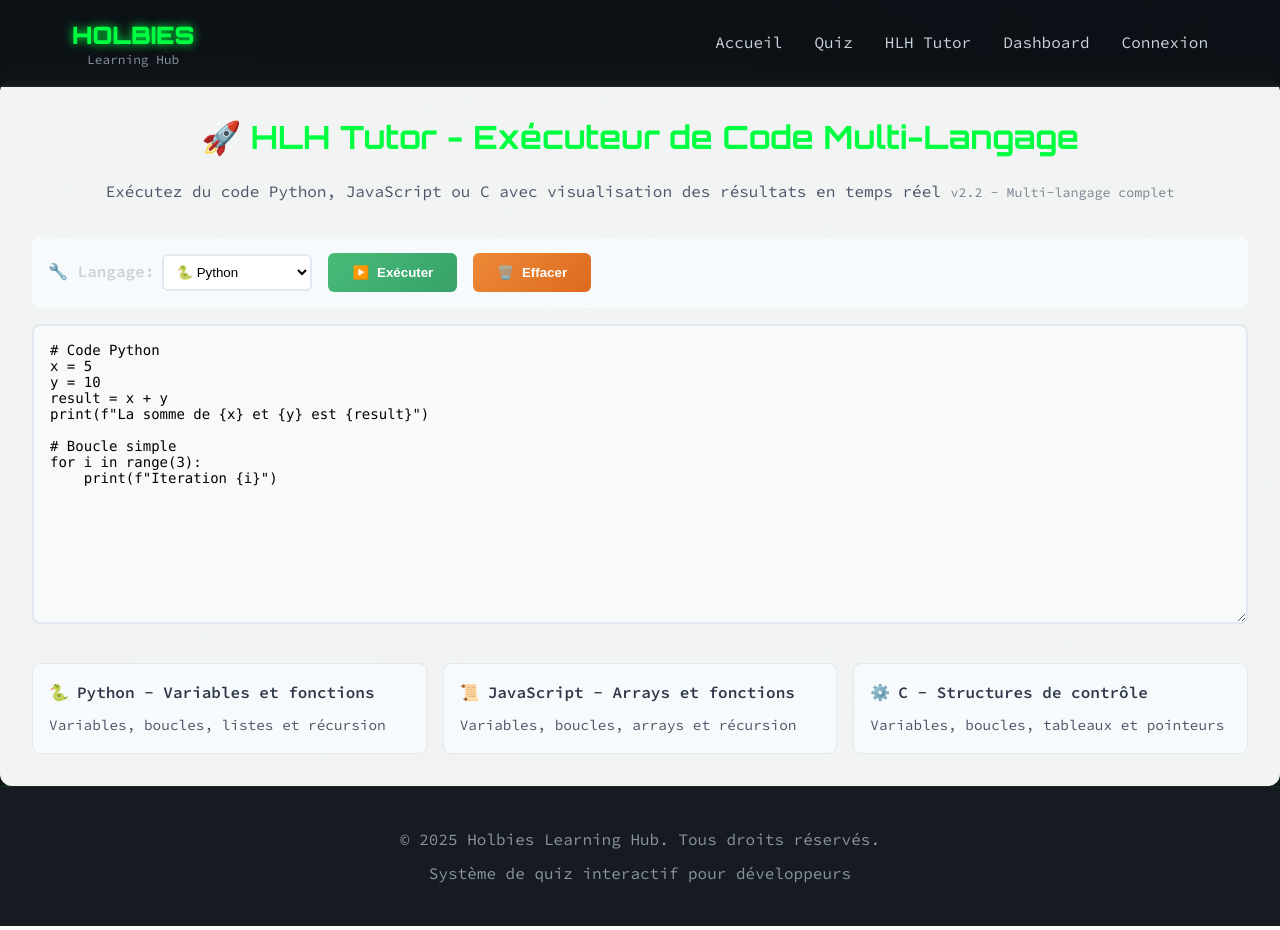
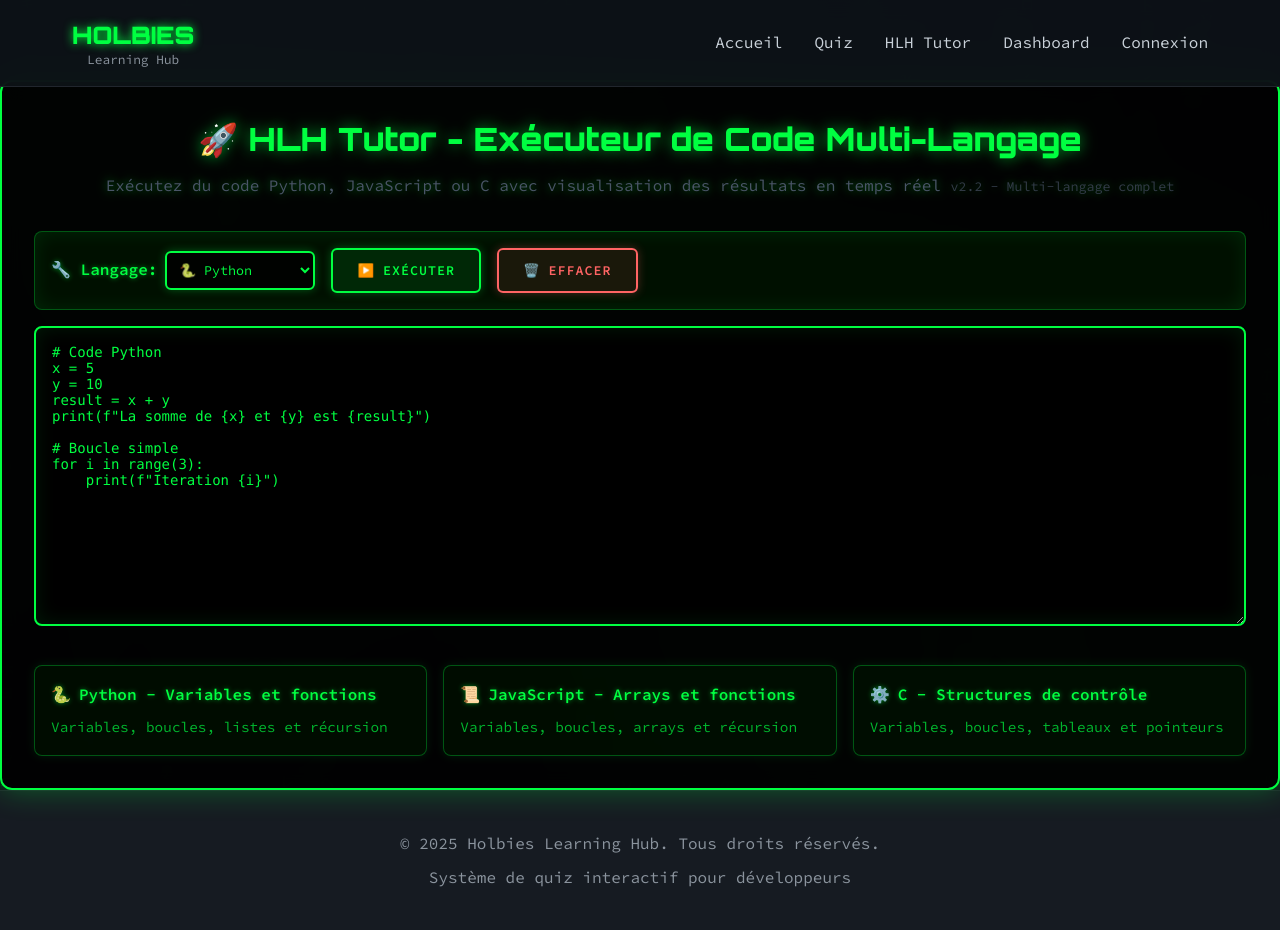
Before and after one commit to Krapaud/holbies, a Python web app: template templates/tutor.html in a window 1280 px wide. Run offline with Jinja, Linux system fonts and the light colour scheme; the template is opened without the code that fills it, so the values that code supplies are empty.

Commit message:
style: Update tutor page styles for improved aesthetics and readability

```diff
--- a/templates/tutor.html
+++ b/templates/tutor.html
@@ -5,17 +5,33 @@
 {% block extra_css %}
 <style>
     .tutor-container {
-        background: rgba(255, 255, 255, 0.95);
+        background: rgba(0, 0, 0, 0.9);
+        border: 2px solid #00ff41;
         border-radius: 12px;
         padding: 2rem;
         margin-top: 2rem;
-        box-shadow: 0 10px 30px rgba(0, 0, 0, 0.1);
+        box-shadow: 0 0 30px rgba(0, 255, 65, 0.3);
+        backdrop-filter: blur(10px);
     }
 
     .tutor-header {
         text-align: center;
-        color: #2d3748;
+        color: #00ff41;
         margin-bottom: 2rem;
+        text-shadow: 0 0 10px rgba(0, 255, 65, 0.5);
+    }
+
+    .tutor-header h1 {
+        font-family: 'Orbitron', monospace;
+        font-weight: 900;
+        color: #00ff41;
+        text-shadow: 0 0 15px rgba(0, 255, 65, 0.6);
+        margin-bottom: 0.5rem;
+    }
+
+    .tutor-header p {
+        color: rgba(0, 255, 65, 0.8);
+        font-family: 'Source Code Pro', monospace;
     }
 
     .toolbar {
@@ -24,9 +40,11 @@
         align-items: center;
         margin-bottom: 1rem;
         padding: 1rem;
-        background: #f7fafc;
+        background: rgba(0, 20, 0, 0.8);
+        border: 1px solid rgba(0, 255, 65, 0.3);
         border-radius: 8px;
         flex-wrap: wrap;
+        box-shadow: inset 0 0 20px rgba(0, 255, 65, 0.1);
     }
 
     .language-selector {
@@ -35,17 +53,32 @@
         gap: 0.5rem;
     }
 
+    .language-selector label {
+        color: #00ff41;
+        font-family: 'Source Code Pro', monospace;
+        font-weight: 600;
+        text-shadow: 0 0 5px rgba(0, 255, 65, 0.5);
+    }
+
     .language-selector select {
         padding: 0.5rem;
-        border: 2px solid #e2e8f0;
+        border: 2px solid #00ff41;
         border-radius: 6px;
-        background: white;
+        background: rgba(0, 0, 0, 0.9);
+        color: #00ff41;
         min-width: 150px;
+        font-family: 'Source Code Pro', monospace;
+        box-shadow: 0 0 10px rgba(0, 255, 65, 0.3);
+    }
+
+    .language-selector select:focus {
+        outline: none;
+        box-shadow: 0 0 15px rgba(0, 255, 65, 0.5);
     }
 
     .run-btn, .clear-btn {
         padding: 0.75rem 1.5rem;
-        border: none;
+        border: 2px solid;
         border-radius: 6px;
         cursor: pointer;
         font-weight: 600;
@@ -53,27 +86,44 @@
         display: flex;
         align-items: center;
         gap: 0.5rem;
+        font-family: 'Source Code Pro', monospace;
+        text-transform: uppercase;
+        letter-spacing: 1px;
     }
 
     .run-btn {
-        background: linear-gradient(135deg, #48bb78 0%, #38a169 100%);
-        color: white;
+        background: rgba(0, 255, 65, 0.1);
+        border-color: #00ff41;
+        color: #00ff41;
+        box-shadow: 0 0 10px rgba(0, 255, 65, 0.3);
     }
 
     .clear-btn {
-        background: linear-gradient(135deg, #ed8936 0%, #dd6b20 100%);
-        color: white;
+        background: rgba(255, 100, 100, 0.1);
+        border-color: #ff6464;
+        color: #ff6464;
+        box-shadow: 0 0 10px rgba(255, 100, 100, 0.3);
     }
 
-    .run-btn:hover, .clear-btn:hover {
+    .run-btn:hover {
+        background: rgba(0, 255, 65, 0.2);
         transform: translateY(-2px);
-        box-shadow: 0 4px 15px rgba(0, 0, 0, 0.2);
+        box-shadow: 0 0 20px rgba(0, 255, 65, 0.5);
+    }
+
+    .clear-btn:hover {
+        background: rgba(255, 100, 100, 0.2);
+        transform: translateY(-2px);
+        box-shadow: 0 0 20px rgba(255, 100, 100, 0.5);
     }
 
     .run-btn:disabled {
-        background: #a0aec0;
+        background: rgba(100, 100, 100, 0.2);
+        border-color: #666;
+        color: #666;
         transform: none;
         cursor: not-allowed;
+        box-shadow: none;
     }
 
     .code-area {
@@ -84,69 +134,93 @@
         width: 100%;
         min-height: 300px;
         padding: 1rem;
-        border: 2px solid #e2e8f0;
+        border: 2px solid #00ff41;
         border-radius: 8px;
         font-family: 'Monaco', 'Menlo', 'Ubuntu Mono', monospace;
         font-size: 14px;
         resize: vertical;
-        background: #f8f9fa;
+        background: rgba(0, 0, 0, 0.9);
+        color: #00ff41;
         box-sizing: border-box;
+        box-shadow: inset 0 0 20px rgba(0, 255, 65, 0.1);
     }
 
     .code-input:focus {
         outline: none;
-        border-color: #667eea;
-        background: white;
+        box-shadow: inset 0 0 20px rgba(0, 255, 65, 0.2), 0 0 15px rgba(0, 255, 65, 0.4);
+    }
+
+    .code-input::placeholder {
+        color: rgba(0, 255, 65, 0.5);
     }
 
     .error-message {
-        background: #fed7d7;
-        color: #c53030;
+        background: rgba(255, 100, 100, 0.2);
+        color: #ff6464;
         padding: 1rem;
         border-radius: 8px;
         margin: 1rem 0;
-        border-left: 4px solid #e53e3e;
+        border: 1px solid #ff6464;
+        border-left: 4px solid #ff6464;
         display: none;
+        font-family: 'Source Code Pro', monospace;
+        box-shadow: 0 0 10px rgba(255, 100, 100, 0.3);
     }
 
     .loading {
         text-align: center;
         padding: 2rem;
-        color: #4a5568;
+        color: #00ff41;
         font-size: 1.1rem;
+        font-family: 'Source Code Pro', monospace;
+        text-shadow: 0 0 10px rgba(0, 255, 65, 0.5);
     }
 
     .trace-step {
-        background: #f7fafc;
-        border: 1px solid #e2e8f0;
+        background: rgba(0, 20, 0, 0.6);
+        border: 1px solid rgba(0, 255, 65, 0.3);
         border-radius: 8px;
         margin: 1rem 0;
         padding: 1rem;
         transition: all 0.3s ease;
+        box-shadow: 0 0 10px rgba(0, 255, 65, 0.1);
     }
 
     .trace-step:hover {
-        box-shadow: 0 2px 10px rgba(0, 0, 0, 0.1);
+        box-shadow: 0 0 20px rgba(0, 255, 65, 0.3);
+        border-color: rgba(0, 255, 65, 0.5);
+    }
+
+    .trace-step h4 {
+        color: #00ff41;
+        font-family: 'Source Code Pro', monospace;
+        text-shadow: 0 0 5px rgba(0, 255, 65, 0.5);
+        margin-bottom: 0.5rem;
     }
 
     .output-pre {
-        background: #2d3748;
-        color: #e2e8f0;
+        background: rgba(0, 0, 0, 0.9);
+        color: #00ff41;
         padding: 1rem;
+        border: 1px solid rgba(0, 255, 65, 0.3);
         border-radius: 6px;
         overflow-x: auto;
         margin: 0.5rem 0;
         white-space: pre-wrap;
+        font-family: 'Monaco', 'Menlo', 'Ubuntu Mono', monospace;
+        box-shadow: inset 0 0 10px rgba(0, 255, 65, 0.1);
     }
 
     .success-output {
-        background: #f0fff4 !important;
-        color: #2f855a !important;
+        background: rgba(0, 50, 0, 0.8) !important;
+        color: #00ff41 !important;
+        border-color: #00ff41 !important;
     }
 
     .error-output {
-        background: #fed7d7 !important;
-        color: #c53030 !important;
+        background: rgba(50, 0, 0, 0.8) !important;
+        color: #ff6464 !important;
+        border-color: #ff6464 !important;
     }
 
     .examples {
@@ -157,32 +231,37 @@
     }
 
     .example-card {
-        background: #f7fafc;
-        border: 1px solid #e2e8f0;
+        background: rgba(0, 20, 0, 0.6);
+        border: 1px solid rgba(0, 255, 65, 0.3);
         border-radius: 8px;
         padding: 1rem;
         cursor: pointer;
         transition: all 0.3s ease;
+        box-shadow: 0 0 10px rgba(0, 255, 65, 0.1);
     }
 
     .example-card:hover {
-        background: #edf2f7;
+        background: rgba(0, 30, 0, 0.8);
         transform: translateY(-2px);
-        box-shadow: 0 4px 12px rgba(0, 0, 0, 0.1);
+        box-shadow: 0 0 20px rgba(0, 255, 65, 0.3);
+        border-color: rgba(0, 255, 65, 0.5);
     }
 
     .example-title {
         font-weight: 600;
-        color: #2d3748;
+        color: #00ff41;
         margin-bottom: 0.5rem;
         display: flex;
         align-items: center;
         gap: 0.5rem;
+        font-family: 'Source Code Pro', monospace;
+        text-shadow: 0 0 5px rgba(0, 255, 65, 0.5);
     }
 
     .example-desc {
-        color: #4a5568;
+        color: rgba(0, 255, 65, 0.7);
         font-size: 0.9rem;
+        font-family: 'Source Code Pro', monospace;
     }
 
     @media (max-width: 768px) {
```
